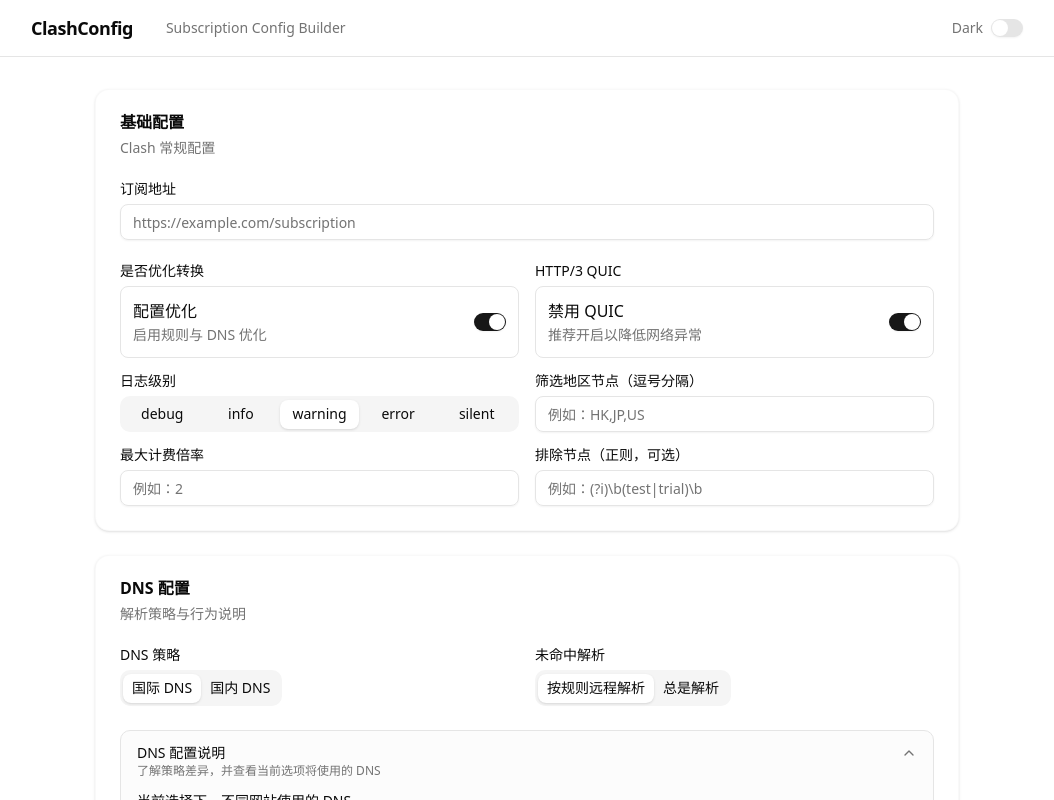
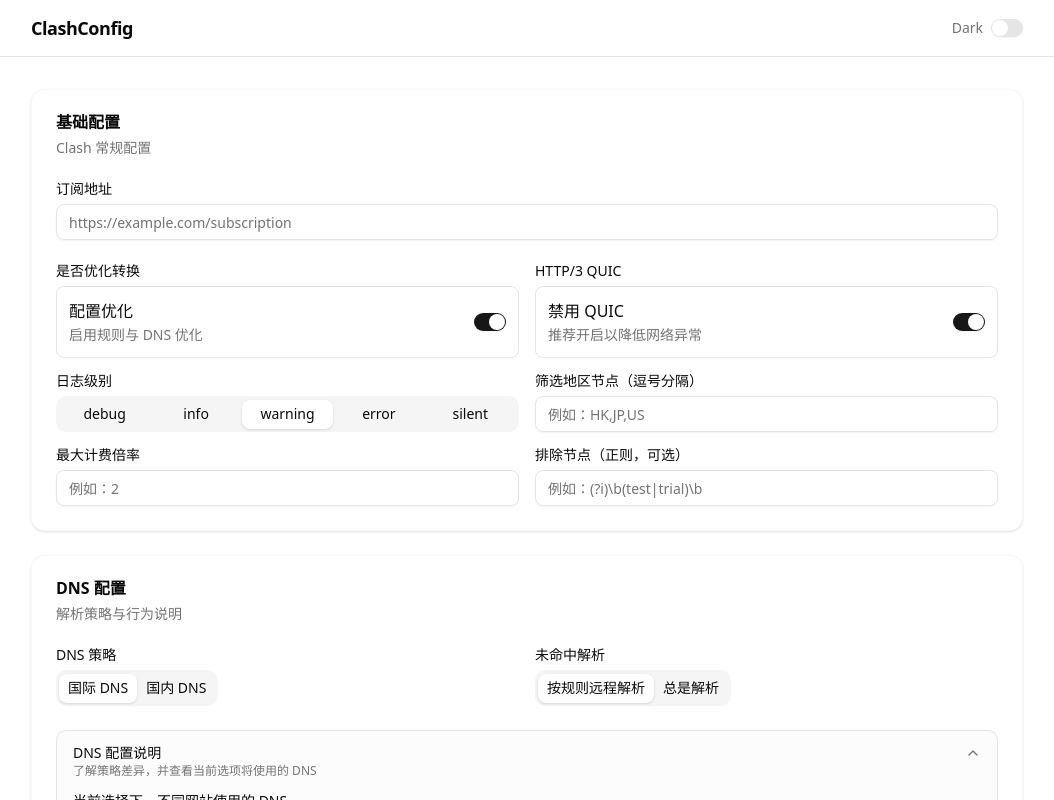
Before and after one commit to jctaoo/ClashConfig, a React (Vite) app: page / in a window 1280 px wide. Shown: the top 800 px of the page, without its empty margins (113-1167 px from the left). Built offline with nearby package versions, Linux system fonts and the light colour scheme.

Commit message:
fix: adjust max-width of main content area in App component for improved layout refactor: remove unused DNS badge rendering logic from DnsDocs component style: correct class name syntax in AppHeader component for consistency

```diff
--- a/src/client/App.tsx
+++ b/src/client/App.tsx
@@ -6,7 +6,7 @@
   return (
     <div className="min-h-dvh w-full">
       <AppHeader />
-      <main className="mx-auto w-full max-w-4xl px-4 py-8">
+      <main className="mx-auto w-full max-w-5xl px-4 py-8">
         <ConfigForm />
       </main>
       <Toaster richColors position="top-center" />
--- a/src/client/components/dns-docs.tsx
+++ b/src/client/components/dns-docs.tsx
@@ -17,20 +17,6 @@
 
 export function DnsDocs(props: { nameserver: NameserverPolicy; rules: ResolveRules }) {
   const { nameserver, rules } = props;
-
-  const effectiveNameserver = nameserver === "direct" ? directDoH : foreignDoH;
-
-  function renderDnsBadges(list: string[]) {
-    return (
-      <div className="flex flex-wrap gap-2">
-        {list.map((d) => (
-          <Badge key={d} className="font-mono">
-            {d}
-          </Badge>
-        ))}
-      </div>
-    );
-  }
 
   function proxyBadge(text = "由代理解析") {
     return (
--- a/src/client/components/header.tsx
+++ b/src/client/components/header.tsx
@@ -16,12 +16,11 @@
   }, [dark]);
 
   return (
-    <header className="sticky top-0 z-10 w-full bg-background/80 backdrop-blur supports-[backdrop-filter]:bg-background/60">
+    <header className="sticky top-0 z-10 w-full bg-background/80 backdrop-blur supports-backdrop-filter:bg-background/60">
       <div className="mx-auto flex h-14 max-w-5xl items-center justify-between px-4">
         <div className="flex items-center gap-2">
           <span className="text-lg font-semibold tracking-tight">ClashConfig</span>
           <Separator orientation="vertical" className="mx-2 h-5" />
-          <span className="text-muted-foreground text-sm">Subscription Config Builder</span>
         </div>
         <div className="flex items-center gap-2 text-sm">
           <span className="text-muted-foreground hidden sm:inline">Dark</span>
```
